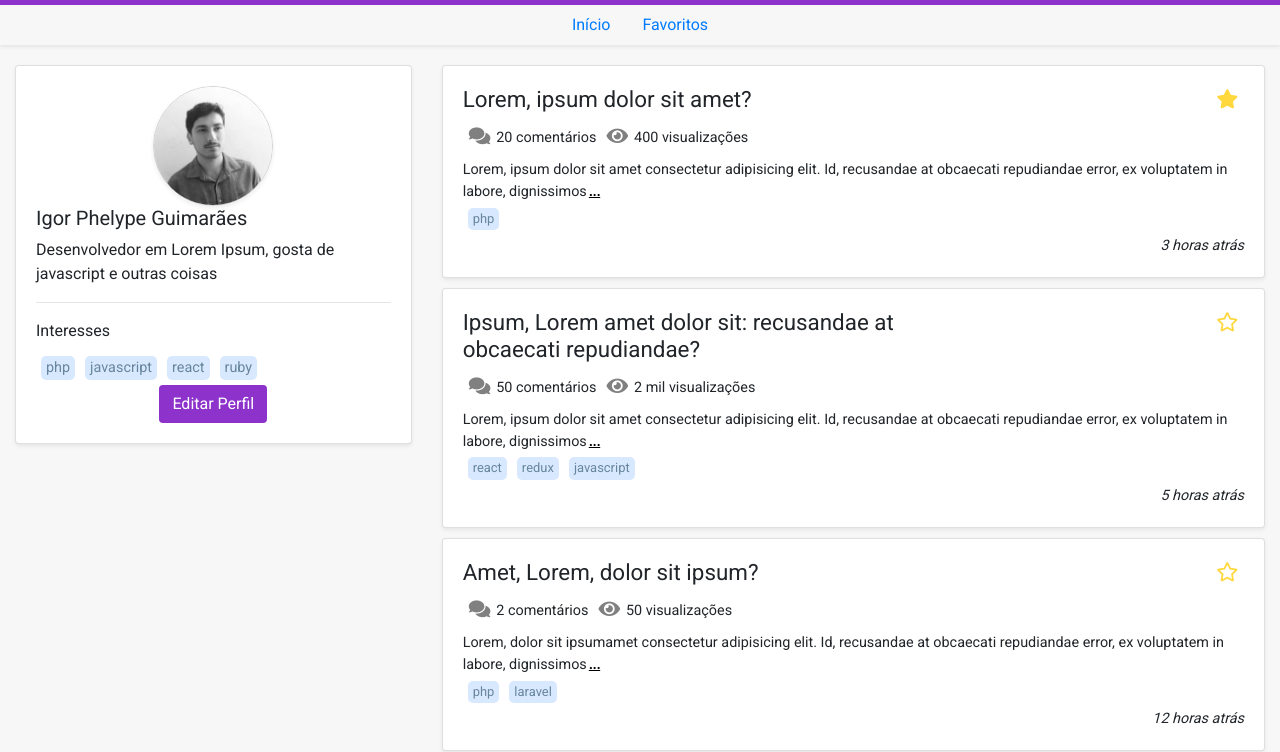
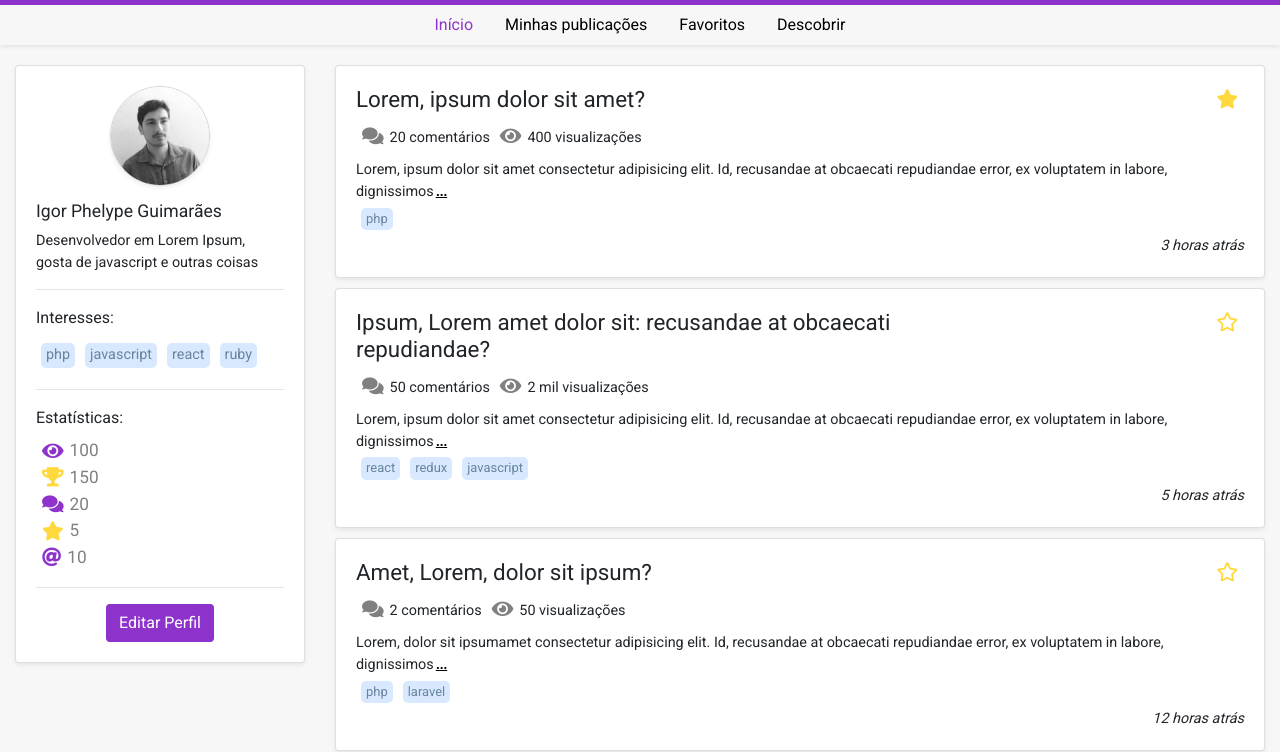
Before and after one commit to igorPhelype/myForum, a plain HTML site: page dashboard.html in a window 1280 px wide. Shown: the part 51-803 px from the top of the page. Drawn offline with nearby package versions, Linux system fonts and the light colour scheme.

Commit message:
Finalizando e colocando alguns detalhes na dashboard

```diff
--- a/css/style.css
+++ b/css/style.css
@@ -5,6 +5,13 @@
 }
 body{
     background-color: #F7F7F7;
+}
+a{
+    color: #8D33CC;
+}
+a:hover{
+    text-decoration: underline;
+    color: #6A2699;
 }
 a, .clickable{
     cursor: pointer;
@@ -20,6 +27,18 @@ textarea, input{
 }
 .signup-form button{
     margin-top: 20px;
+}
+
+/* nav */
+nav .current{
+    color: #8D33CC;
+}
+nav a{
+    color: black;
+}
+nav .nav-link:hover{
+    color: #8D33CC;
+    text-decoration: underline;
 }
 
 /* signup */
@@ -113,7 +132,7 @@ form label{
 .user-avatar{
     display: block;
     margin: 0 auto;
-    width: 120px;
+    width: 100px;
     border: .1em solid lightgray;
 }
 
@@ -121,6 +140,17 @@ form label{
 .btn-custom-primary{
     color: white;
     background-color: #8D33CC;
+}
+
+/* profile */
+.profile .profile-avatar{
+    margin-bottom: 15px;
+}
+.profile h5 {
+    font-size: 1.1em;
+}
+.profile p {
+    font-size: .9em;
 }
 
 /* post */
@@ -163,3 +193,12 @@ nav{
 nav .navbar-brand{
     color: white;
 }
+
+/* profile bagdes */
+.badges .number{
+    font-size: 1.2em;
+}
+.badges span{
+    color: gray;
+    font-size: 0.9em;
+}
--- a/dashboard.html
+++ b/dashboard.html
@@ -22,15 +22,17 @@
             </div>
         </nav>
         <nav style="background-color: #F7F7F7" class="nav shadow-sm justify-content-center">
-            <a class="nav-link" href="#">Início</a>
+            <a class="nav-link current" href="#">Início</a>
+            <a class="nav-link" href="#">Minhas publicações</a>
             <a class="nav-link" href="#">Favoritos</a>
+            <a class="nav-link" href="#">Descobrir</a>
         </nav>
         <div style="margin-top: 20px; margin-bottom: 20px;" class="container-fluid">
             <div class="row">
-                <div style="margin-bottom: 20px;" class="col-sm-4 profile">
+                <div style="margin-bottom: 20px;" class="col-sm-3 profile">
                     <div class="card shadow-sm">
                         <div class="card-body">
-                            <div class="row">
+                            <div class="row profile-avatar">
                                 <div class="col-sm-12">
                                     <img src="./img/profile_pic.jpg" class="user-avatar shadow-sm rounded-circle"/>
                                 </div>
@@ -40,7 +42,7 @@
                                     <h5 class="card-text">Igor Phelype Guimarães</h5>
                                     <p class="card-text">Desenvolvedor em Lorem Ipsum, gosta de javascript e outras coisas</p>
                                     <hr/>
-                                    <label>Interesses</label>
+                                    <label>Interesses:</label>
                                     <div class="tag-container">
                                         <span class="tag-item">
                                             <span class="tag clickable">php</span>
@@ -57,6 +59,29 @@
                                     </div>
                                 </div>
                             </div>
+                            <hr/>
+                            <div class="row badges">
+                                <div class="col-sm-12">
+                                    <label>Estatísticas:</label>
+                                    <div>
+                                        <span class="card-text"><i  style="color: #8D33CC" title="número de visualizações do perfil" class="fas fa-eye dashboard-post-icon fa-lg"></i><span class="number">100</span></span>
+                                    </div>
+                                    <div>
+                                        <span class="card-text"><i title="número de pontos adquiridos"  style="color: #FFD83D" class="fas fa-trophy dashboard-post-icon fa-lg"></i><span class="number">150</span></span>
+                                    </div>
+                                    <div>
+                                        <span class="card-text"><i style="color: #8D33CC" title="número de comentários feitos" class="fas fa-comments dashboard-post-icon fa-lg"></i><span class="number">20</span></span>
+                                    </div>
+                                    <div>
+                                        <span class="card-text"><i title="número de publicações próprias favoritadas por outros usuários" style="color: #FFD83D" class="fas fa-star dashboard-post-icon fa-lg"></i><span class="number">5</span></span>
+                                    </div>
+                                    <div>
+                                        <span class="card-text"><i style="color: #8D33CC" title="número de menções"class="fas fa-at
+                                             dashboard-post-icon fa-lg"></i><span class="number">10</span></span>
+                                    </div>
+                                </div>
+                            </div>
+                            <hr/>
                             <div class="row">
                                 <div class="col-sm-12" style="text-align: center" >
                                     <button type="button" class="btn btn-custom-primary">Editar Perfil</button>
@@ -65,7 +90,7 @@
                         </div>
                     </div>
                 </div>
-                <div class="col-sm-8 posts">
+                <div class="col-sm-9 posts">
                     <div class="card shadow-sm post">
                         <div class="card-body">
                             <div class="row">
```
